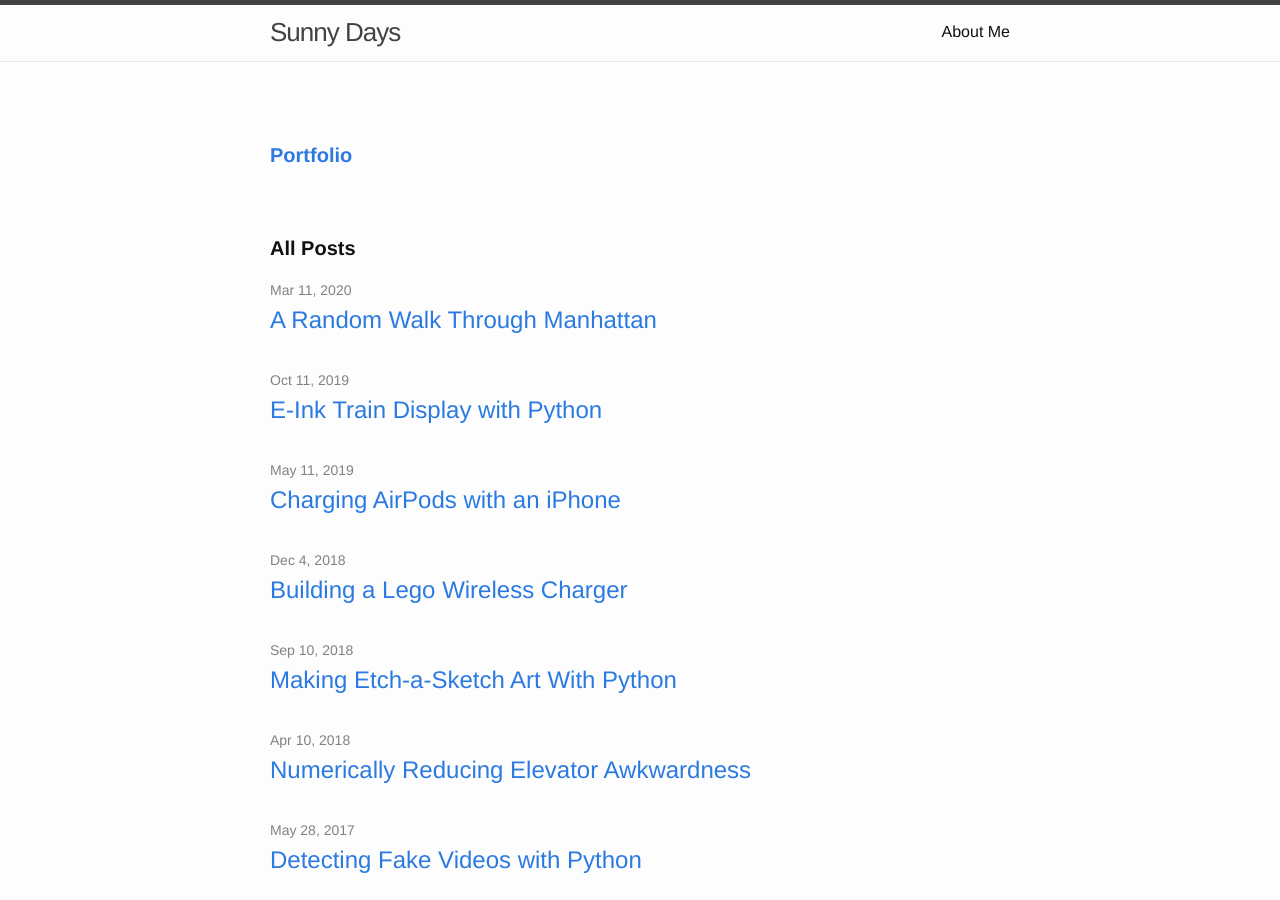
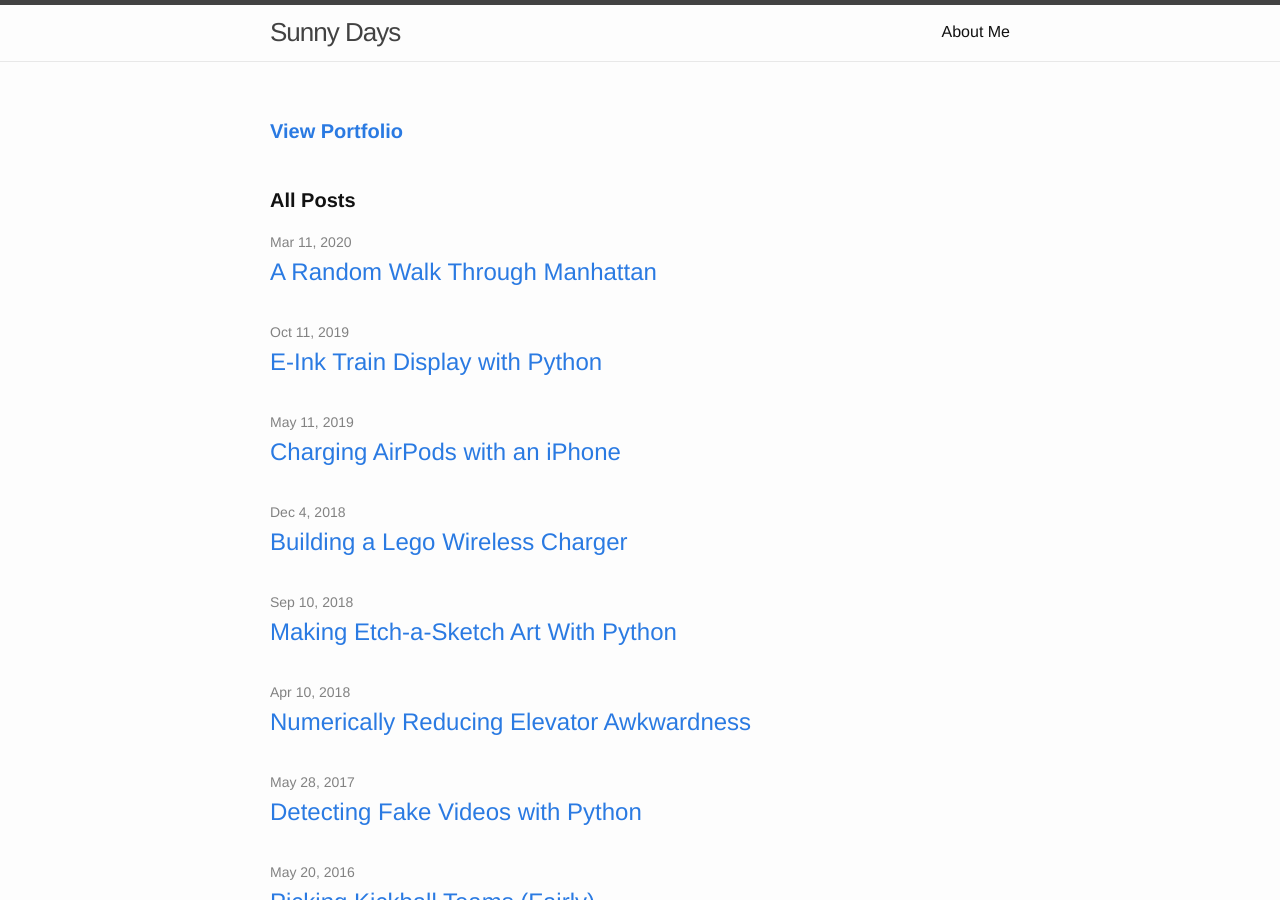
Before and after one commit to sunnybala/sunnybala.github.io, a Jekyll site: the page built from index.md, in a window 1280 px wide and 900 px high. Built offline with Jekyll 4.4.1, drawn with Linux system fonts in a browser that asks for light colours.

Commit message:
added portfolio link

```diff
--- a/_layouts/home.html
+++ b/_layouts/home.html
@@ -8,9 +8,9 @@
 </style>
 
 <div class="home">
-  <br><br>
-  <h1 class="page-heading"> <a href="/portfolio"> Portfolio </a> </h1>
-  <br><br>
+  <br>
+  <h1 class="page-heading"> <a href="/portfolio"> View Portfolio </a> </h1>
+  <br>
   <!---
   <h1 class="page-heading"> Featured </h1>
   <ul class="post-list">
```
